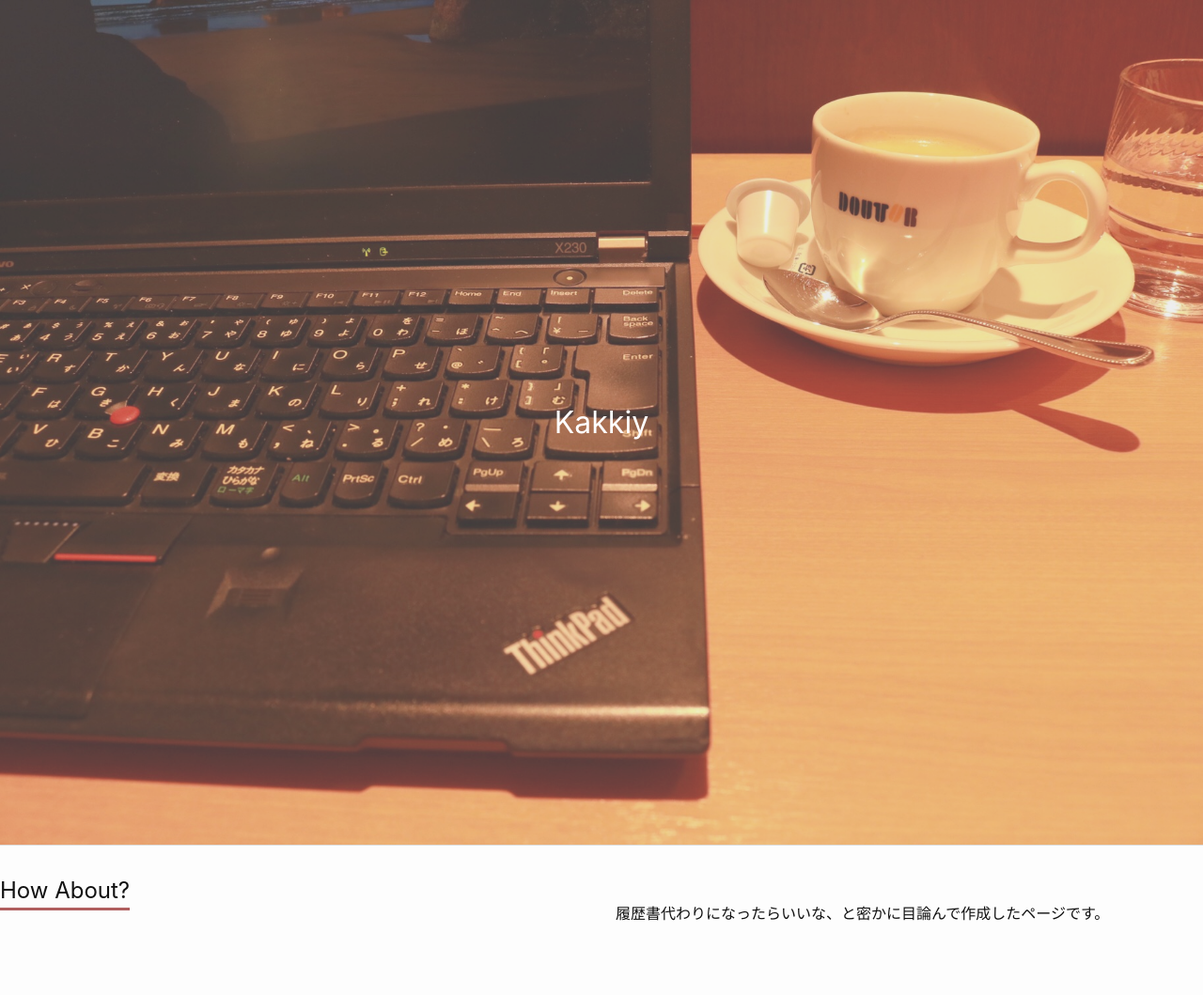
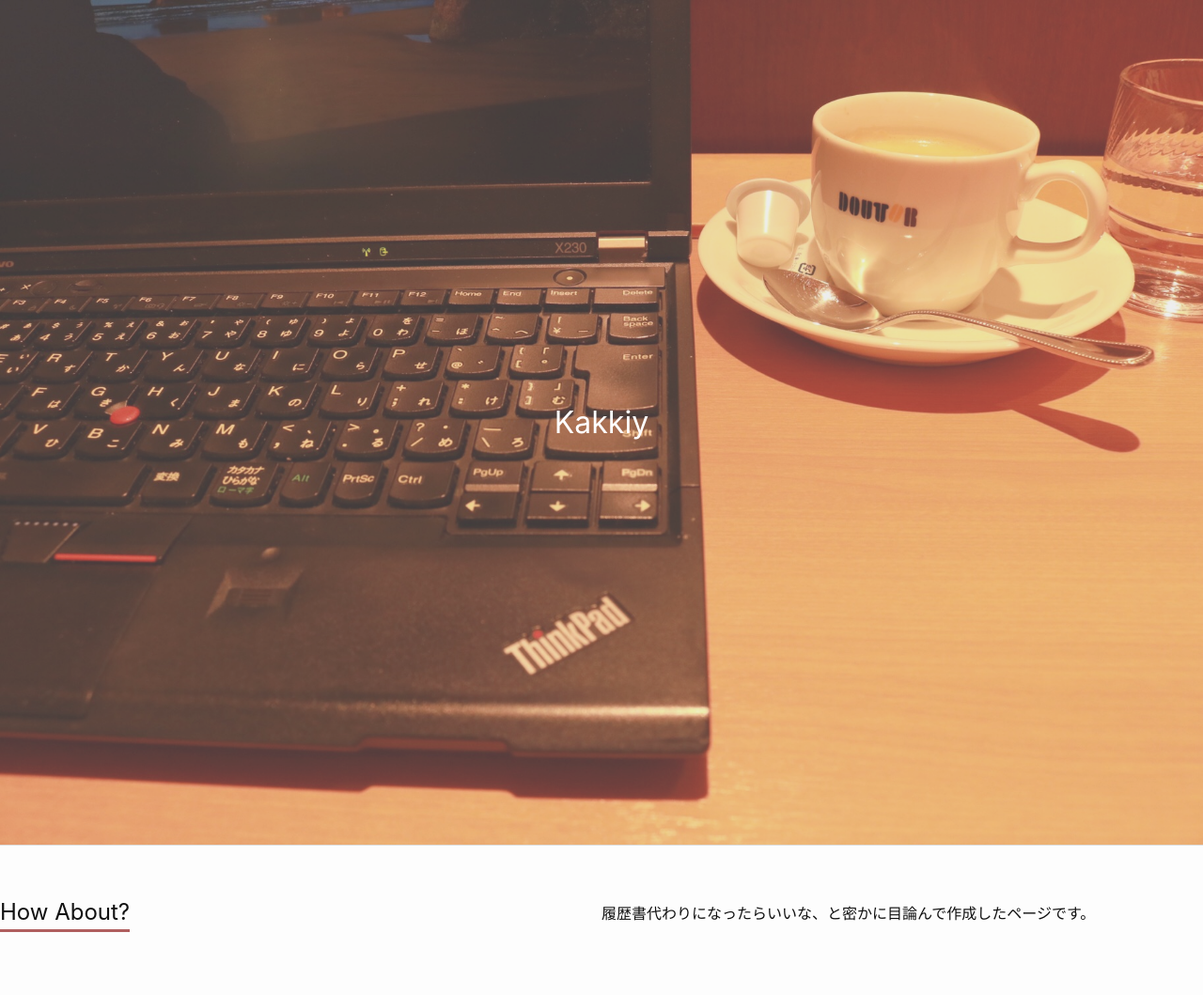
Before and after one commit to NNN-kakimoto/mySite, a Jekyll site: the page built from index.md, in a window 1280 px wide. Shown: the top 1059 px of the page at 94% size. Built offline with Jekyll 4.4.1, drawn with Linux system fonts in a browser that asks for light colours; grey boxes are pictures that could not be loaded.

Commit message:
flex destoroy

```diff
--- a/_layouts/index.html
+++ b/_layouts/index.html
@@ -24,7 +24,7 @@
 	<main class="page-content" aria-label="Content">
 		<div class="">
 			<article>
-				<section class="section-wrapper row">
+				<section class="section-wrapper row flex">
 					<div class="col-sm-6">
 						<h2 class="section-title">How About?</h2>
 					</div>
@@ -38,7 +38,7 @@
 					</div>
 				</section>
 				<section class="section-wrapper row flex">
-				<div class="col-sm-6 flex">
+				<div class="col-sm-6">
 					<h2 class="section-title">History</h2>
 				</div>
 				<div class="col-sm-6 section-content">
@@ -95,7 +95,7 @@
 				</div>
 			</section>
 			<section class="section-wrapper flex row">
-					<div class="col-sm-6 flex">
+					<div class="col-sm-6">
 						<h2 class="section-title">License</h2>
 					</div>
 					<div class="col-sm-6 section-content">
```
